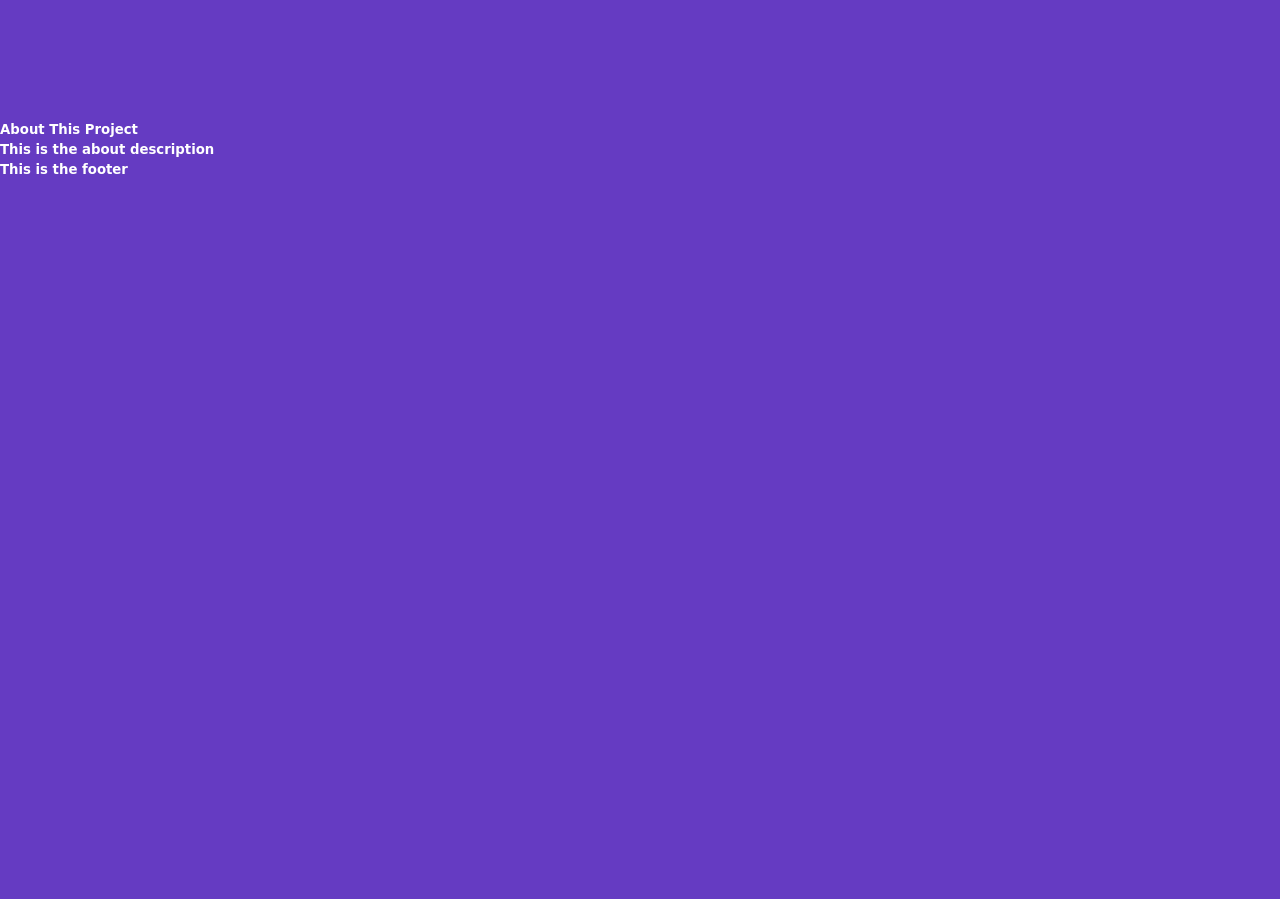
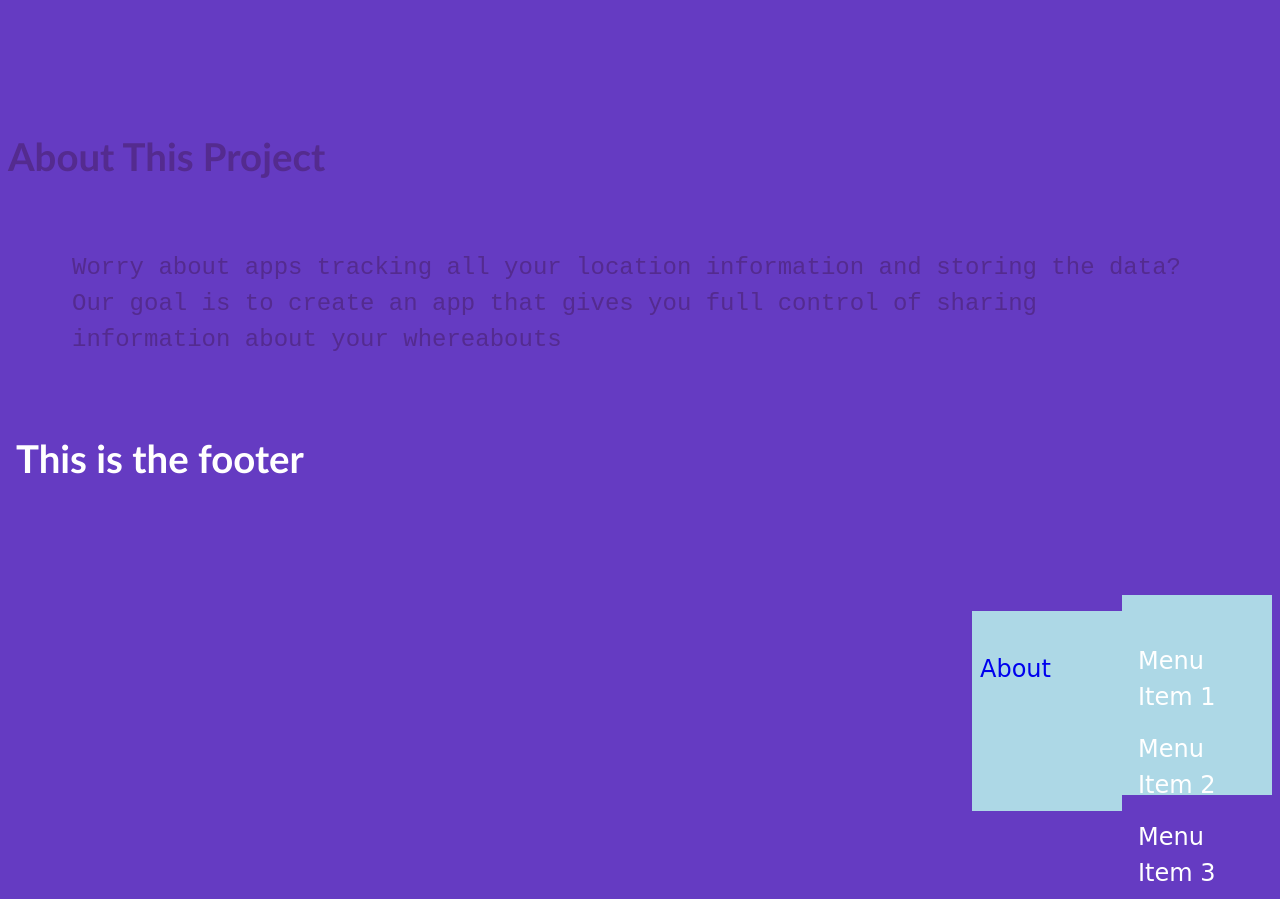
Before and after one commit to hiem55/nwhacks2023frontend, a React (Create React App) app: page / in a window 1280 px wide. Shown: the part 840-1739 px from the top of the page. Before the commit the page ends 1020 px from the top, so only its background shows below. Built offline with nearby package versions, Linux system fonts and the light colour scheme.

Commit message:
Stylistic changes to body, about

```diff
--- a/src/App.jsx
+++ b/src/App.jsx
@@ -2,6 +2,8 @@ import React from 'react'
 import Header from './components/header/header'
 import Footer from './components/footer/footer'
 import About from './components/about/about'
+import Body from './components/body/body'
+import Sidebar from './components/Sidebar/sidebar'
 
 const App = () => {
     return (
@@ -9,6 +11,9 @@ const App = () => {
             <Header />
             <About />
             <Footer />
+            <Body />
+            <Sidebar/>
+
 
         </>
     )
--- /dev/null
+++ b/src/components/Sidebar/sidebar.css
@@ -0,0 +1,11 @@
+.sidebar {
+    height: 200px;
+    width: 150px;
+    position: -webkit-sticky;
+    position: sticky;
+    top: 0px;
+    float: right;
+    margin-top: 100px;
+    padding-top: 40px;
+    background-color: lightblue;
+}
--- /dev/null
+++ b/src/components/Sidebar/sidebar.jsx
@@ -0,0 +1,12 @@
+import React from 'react'
+import './sidebar.css'
+
+const sidebar = () => {
+    return (
+        <div class="sidebar">
+            <a href="#about">About</a>
+        </div>
+    )
+}
+
+export default sidebar
--- a/src/components/about/about.css
+++ b/src/components/about/about.css
@@ -0,0 +1,16 @@
+
+section {
+    #text-align: center;
+    #font-size: 160%;
+    color: #542b8f;
+}
+
+p{
+    font-family: "Courier New";
+    font-size: 100%;
+}
+
+h5{
+    font-size: 160%;
+    font-family: "Trebuchet MS", serif;
+}
--- a/src/components/about/about.jsx
+++ b/src/components/about/about.jsx
@@ -3,11 +3,25 @@ import './about.css'
 
 const About = () => {
     return (
-        <section id='about'>
+        <section data-section="about">
             <h5>About This Project</h5>
             <div className="container about_container">
-                <h5> This is the about description</h5>
-
+            <div className="colorlib-narrow-content">
+                        <div className="row">
+                        <div className="col-md-12">
+                            <div className="row row-bottom-padded-sm animate-box" data-animate-effect="fadeInLeft">
+                            <div className="col-md-12">
+                                <div className="about-desc">
+            <div className="row row-bottom-padded-sm animate-box" data-animate-effect="fadeInLeft">
+                <p>Worry about apps tracking all your location information and storing the data? <br/>
+                    Our goal is to create an app that gives you full control of sharing information about your whereabouts </p>
+            </div>
+            </div>
+            </div>
+            </div>
+            </div>
+            </div>
+            </div>
             </div>
         </section>
     )
--- a/src/components/body/body.css
+++ b/src/components/body/body.css
@@ -0,0 +1,8 @@
+body{
+    background-color: #ffffff;
+}
+div {
+    padding: 8px;
+    font-size: 24px;
+    display: block;
+}
--- a/src/components/body/body.jsx
+++ b/src/components/body/body.jsx
@@ -0,0 +1,17 @@
+import React from 'react'
+import './body.css'
+
+const body = () => {
+    return (
+        <body>  <div class="sidebar">
+                <div>Menu Item 1</div>
+                <div>Menu Item 2</div>
+                <div>Menu Item 3</div>
+                </div>
+                <div class="body-text">
+                </div>
+</body>
+    )
+}
+
+export default body
```
